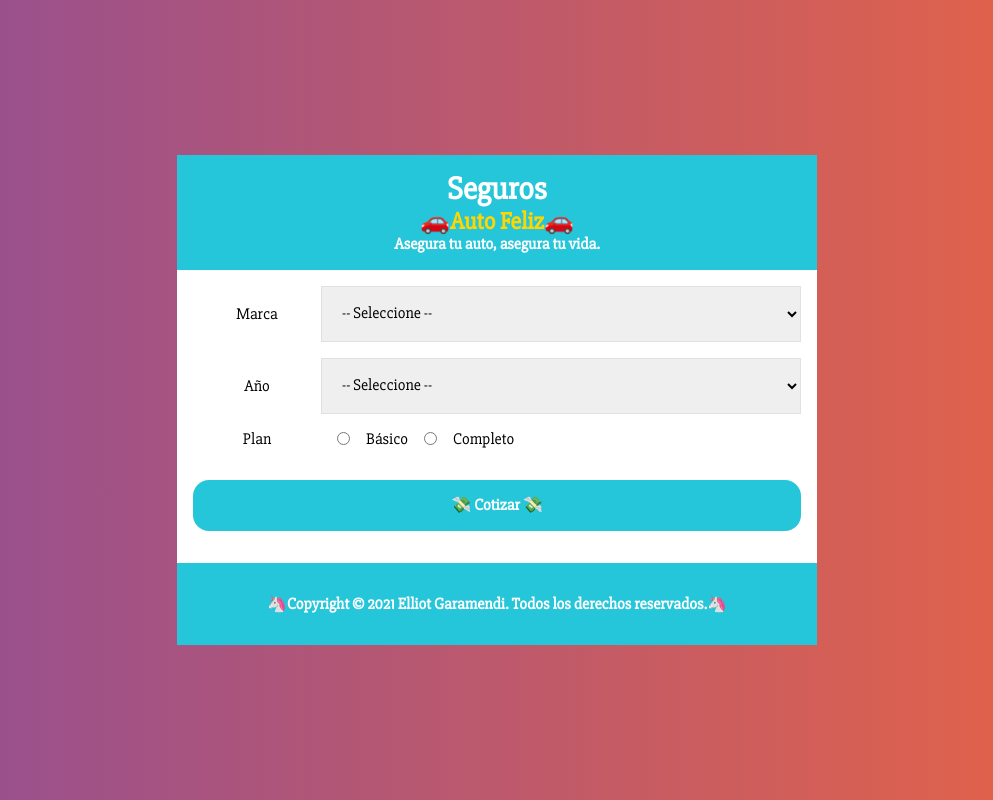
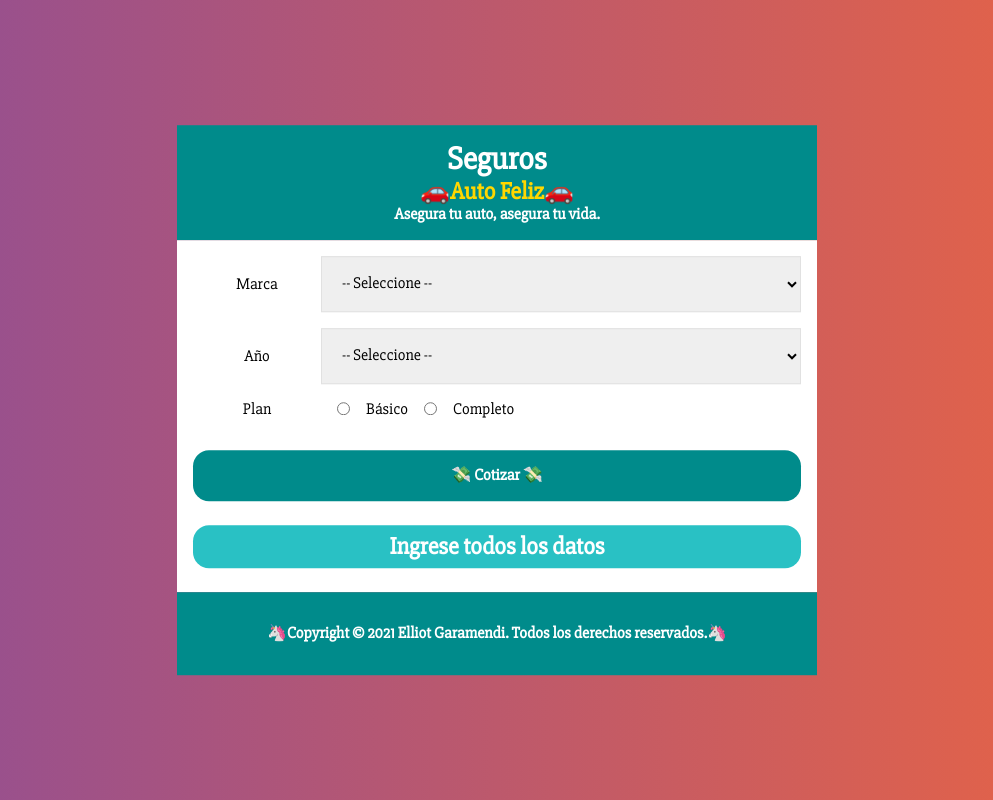
Before and after one commit to ElliotXLeo/auto-insurance-quote-jp-r, a React (Create React App) app: page / in a window 1280 px wide. Shown: the whole page, without its empty margins (143-1136 px from the left). Built offline with nearby package versions, Linux system fonts and the light colour scheme.

Commit message:
Components Resumen Resultado

```diff
--- a/src/App.js
+++ b/src/App.js
@@ -4,6 +4,8 @@ import styled from "@emotion/styled";
 import Header from './components/Header';
 import Footer from './components/Footer';
 import Formulario from "./components/Formulario";
+import Resumen from "./components/Resumen";
+import Resultado from "./components/Resultado";
 
 
 const Contenedor = styled.div`
@@ -22,7 +24,16 @@ const ContenedorFormulario = styled.div`
 
 function App() {
 
-  const [summary, setSummary] = useState({});
+  const [summary, setSummary] = useState({
+    safe: 0,
+    data: {
+      mark: '',
+      year: '',
+      plan: ''
+    }
+  });
+
+  const { safe, data } = summary;
 
   const company = {
     name: '🚗Auto Feliz🚗',
@@ -44,6 +55,12 @@ function App() {
           <Formulario
             setSummary={setSummary}
           />
+          <Resumen
+            data={data}
+          />
+          <Resultado
+            safe={safe}
+          />
         </ContenedorFormulario>
       </main>
 
--- a/src/Helper.js
+++ b/src/Helper.js
@@ -53,3 +53,7 @@ export const pricePlan = (plan) => {
   }
   return increase;
 }
+
+export const uppercaseFirstLetter = (text) => {
+  return text.charAt(0).toUpperCase() + text.slice(1);
+}
--- a/src/components/Formulario.js
+++ b/src/components/Formulario.js
@@ -37,7 +37,7 @@ const CampoBoton = styled.button`
   transition: all 0.5s;
 
   &:hover{
-    filter: brightness(110%);
+    filter: brightness(125%);
     color: var(--text-color-inverse);
   }
 `;
@@ -57,7 +57,7 @@ const Formulario = ({ setSummary }) => {
 
   const tenYears = lastTenYears();
 
-  const [datos, setDatos] = useState({
+  const [data, setData] = useState({
     mark: '',
     year: '',
     plan: ''
@@ -65,11 +65,11 @@ const Formulario = ({ setSummary }) => {
 
   const [error, setError] = useState(false);
 
-  const { mark, year, plan } = datos;
+  const { mark, year, plan } = data;
 
   const getInformation = (e) => {
-    setDatos({
-      ...datos,
+    setData({
+      ...data,
       [e.target.name]: e.target.value
     });
   };
@@ -87,10 +87,10 @@ const Formulario = ({ setSummary }) => {
 
     safe -= difference * safe * 0.03;
     safe = priceMark(mark) * safe;
-    safe = pricePlan(plan) * safe;
+    safe = parseFloat(pricePlan(plan) * safe).toFixed(2);
     setSummary({
       safe,
-      datos
+      data
     });
   }
 
--- /dev/null
+++ b/src/components/Resultado.js
@@ -0,0 +1,31 @@
+import styled from "@emotion/styled";
+
+const ContenedorResultado = styled.div`
+  background-color: var(--primary-color-brightness);
+  color: var(--text-color);
+  padding: 0.5rem;
+  align-items: center;
+  border-radius: 1rem;
+  margin: 0.5rem 0;
+`;
+
+const Resultado = ({ safe }) => {
+
+
+  return (
+    (safe <= 0) ?
+      (
+        <ContenedorResultado>
+          <h2>Ingrese todos los datos</h2>
+        </ContenedorResultado>
+      )
+      :
+      (
+        <ContenedorResultado>
+          <h2>Total: S/ {safe}</h2>
+        </ContenedorResultado>
+      )
+  );
+}
+
+export default Resultado;
--- /dev/null
+++ b/src/components/Resumen.js
@@ -0,0 +1,35 @@
+import styled from "@emotion/styled";
+import { uppercaseFirstLetter } from "../Helper";
+
+const ContenedorResumen = styled.div`
+  background-color: var(--primary-color);
+  color: var(--text-color);
+  padding: 0.5rem;
+  align-items: center;
+  border-radius: 1rem;
+`;
+
+const Resumen = ({ data }) => {
+
+  const { mark, year, plan } = data;
+
+  if (mark === '' || year === '' || plan === '') {
+    return (
+      null
+    );
+  } else {
+    return (
+      <ContenedorResumen>
+        <h2>Resumen de cotización</h2>
+        <ul>
+          <li>Marca: {uppercaseFirstLetter(mark)}</li>
+          <li>Año: {year}</li>
+          <li>Plan: {uppercaseFirstLetter(plan)}</li>
+        </ul>
+      </ContenedorResumen>
+    );
+  }
+
+}
+
+export default Resumen;
--- a/src/index.css
+++ b/src/index.css
@@ -6,7 +6,8 @@ html {
   --theme-color: #ffffff;
   --text-color: #ffffff;
   --text-color-inverse: #000000;
-  --primary-color: #26c6da;
+  --primary-color: #008b8b;
+  --primary-color-brightness: #29c1c4;
   --gold: #ffd700;
 }
 
@@ -30,10 +31,15 @@ html {
   width: 100%
 }
 
+h2 {
+  margin: 0;
+  padding: 0;
+}
+
 ul {
   list-style: none;
-  padding: none;
-  margin: none;
+  padding: 0;
+  margin: 0;
 }
 
 span.resultado {
```
